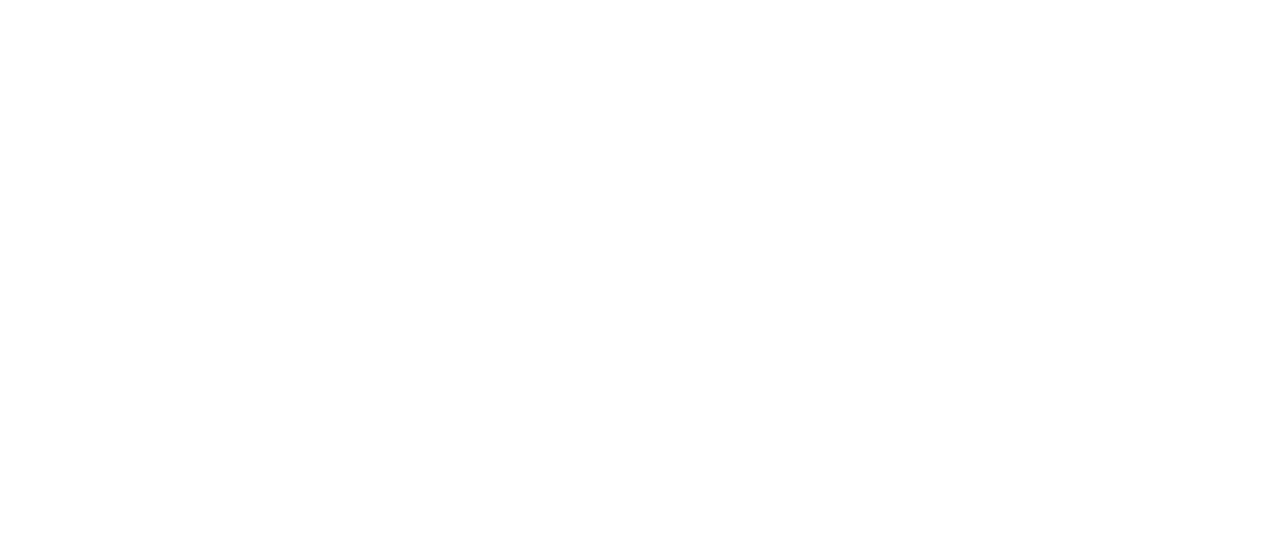
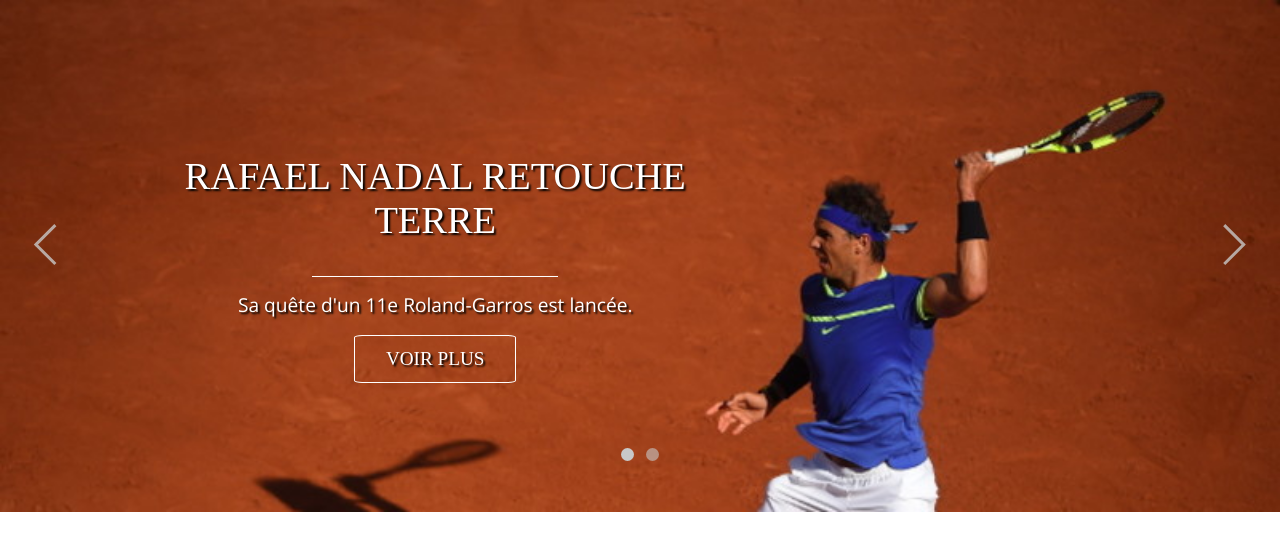
Before and after one commit to hugodu69/Rolland, a plain HTML site: page index.html in a window 1280 px wide. Drawn offline with nearby package versions, Linux system fonts and the light colour scheme; a web font is replaced by a local one.

Commit message:
le slider fonctionne mais pas en boucle ni avec la souris

```diff
--- a/index.html
+++ b/index.html
@@ -16,7 +16,26 @@
     </header>
 
     <!-- HUGO-->
-    <div id="slider"></div>
+    <div id="slider">
+			<input type="radio" name="arrow" id="left" checked>
+			<label for="left" id="left"></label>
+			<span></span>
+			<input type="radio" name="arrow" id="right">
+			<label for="right" id="right"></label>
+			<span></span>
+			<div id="wrapper">
+				<div id="titre1">
+					<h1>rafael nadal retouche terre</h1>
+					<p>Sa quête d'un 11e Roland-Garros est lancée.</p>
+					<a href="#">voir plus</a>
+				</div>
+				<div id="titre2">
+					<h1>roland-garros revêt ses plus beaux atours</h1>
+					<p>Le stade se prépare à vous accueillir.</p>
+					<a href="#">voir plus</a>
+				</div>
+			</div>
+		</div>
 
 
     <!-- YAELLE-->
--- a/style.css
+++ b/style.css
@@ -0,0 +1,153 @@
+
+* {margin: 0; padding: 0;}
+
+/*///////////////////////////////////*/
+/*taille du slide responsive*/
+#slider {
+	position: relative;
+	padding-top: 40%;
+	overflow: hidden;
+}
+/*le wrapper qui fait dex fois l'ecran en taille et contiens les
+images en multiple background*/
+#slider #wrapper {
+	position: absolute;
+	top: 0px;
+	left: 0px;
+	width: 200%;
+	height: 100%;
+	background-image: url(./images/nadal.jpg), url(./images/sieges.jpg);
+	background-size: 50%, 50%;
+	background-repeat: no-repeat, no-repeat;
+	background-position: 0% 0%, 100% 0%;
+	z-index: 0;
+	transition: all 0.4s;
+}
+
+/*////////////////////////////////////*/
+/*les textes de description*/
+/*la police, les ombres et la couleur*/
+#slider h1, p, a {
+	color: white;
+	text-shadow: 2px 2px 2px black;
+	font-weight: lighter;
+	text-decoration: none;
+	outline: none;
+}
+#slider h1, a {
+	font-family: "Francois One";
+}
+#slider p {
+	font-family: "Open Sans";
+}
+/*la position des deux textes du slide*/
+#slider #wrapper > div {
+	position: absolute;
+	text-align: center;
+	width: 24%;
+}
+#slider #titre1 {
+	top: 30%;
+	left: 5%;
+}
+#slider #titre2 {
+	top: 30%;
+	left: 55%;
+}
+/*le grand titre, tout en majuscule*/
+#slider #wrapper h1 {
+	position: relative;
+	font-size: 3vw;
+	text-transform: uppercase;
+	margin-bottom: 8%;
+}
+/*la ligne sous le titre*/
+#slider #wrapper h1:after {
+	content: "";
+	position: absolute;
+	bottom: -40%;
+	left: 30%;
+	width: 40%;
+	height: 1px;
+	background-color: white;
+}
+/*le texte sous le titre*/
+#slider #wrapper p {
+	font-size: 1.5vw;
+	margin-bottom: 5%;
+}
+/*le bouton "voir plus"*/
+#slider a {
+	font-size: 1.5vw;
+	text-transform: uppercase;
+	border: 1px solid white;
+	border-radius: 5%;
+	padding: 2% 5%;
+	transition: background-color 0.5s;
+}
+/*pour changer l'apparence du bouton voir plus
+quand on passe au dessus de toute la div*/
+#slider #wrapper > div:hover a {
+	background-color: rgba(200, 200, 200, 0.3);
+}
+
+
+/*//////////////////////////////////////*/
+/*les fleches*/
+/*on cache les input*/
+#slider input {
+	display: none;
+}
+/*la fleche pour aller a gauche*/
+#slider label#left {
+	position: absolute;
+	border-left: 3px solid rgba(200, 200, 200, 0.8);
+	border-bottom: 3px solid rgba(200, 200, 200, 0.8);
+	height: 5%;
+	width: 2%;
+	left: 40px;
+	top: 45%;
+	transform: rotate(45deg);
+	background-color: transparent;
+	cursor: pointer;
+	z-index: 1;
+}
+/*cliquer sur la fleche de droite deplace le slide*/
+#slider input#right:checked ~ #wrapper {
+	left: -100%;
+}
+/*la fleche pour aller a droite*/
+#slider label#right {
+	position: absolute;
+	border-right: 3px solid rgba(200, 200, 200, 0.8);
+	border-top: 3px solid rgba(200, 200, 200, 0.8);
+	height: 5%;
+	width: 2%;
+	right: 40px;
+	top: 45%;
+	transform: rotate(45deg);
+	background-color: transparent;
+	cursor: pointer;
+	z-index: 1;
+}
+/*les petits points du slide*/
+#slider span {
+	position: absolute;
+	bottom: 10%;
+	height: 13px;
+	width: 13px;
+	border-radius: 50%;
+	background-color: rgba(200, 200, 200, 0.6);
+	z-index: 1;
+}
+/*la position des deux*/
+#slider #left + span {
+	left: 48.5%;
+}
+#slider #right + span {
+	right: 48.5%;
+}
+/*la couleur pour celui du slide visible*/
+#slider input:checked + label + span {
+	background-color: rgb(200, 200, 200);
+}
```
Also changed, not shown: images/nadal.jpg (added), images/sieges.jpg (added).
